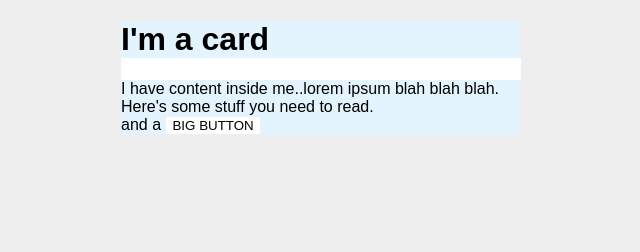
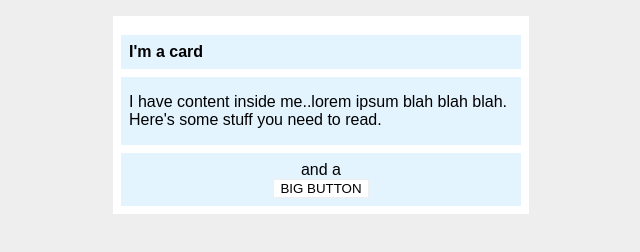
Before and after one commit to edersonmarques/css-exercises-solutions, a plain HTML site: page foundations/block-and-inline/02-margin-and-padding-2/index.html in a window 1280 px wide. Shown: the whole page, without its empty margins (319-959 px from the left). Drawn offline with Linux system fonts and the light colour scheme.

Commit message:
margin-and-padding-02

```diff
--- a/foundations/block-and-inline/02-margin-and-padding-2/style.css
+++ b/foundations/block-and-inline/02-margin-and-padding-2/style.css
@@ -7,21 +7,31 @@ body {
   width: 400px;
   background: #fff;
   margin: 16px auto;
+  padding: 8px;
 }
 
 .title {
   background: #e3f4ff;
+  margin-bottom: 8px;
+  padding: 8px;
+  font-size: 16px;
 }
 
 .content {
   background: #e3f4ff;
+  margin-bottom: 8px;
+  padding: 16px 8px;
 }
 
 .button-container {
   background: #e3f4ff;
+  padding: 8px;
+  text-align: center;
 }
 
 button {
   background: white;
   border: 1px solid #eee;
+  display: block;
+  margin: 0 auto;
 }
```
